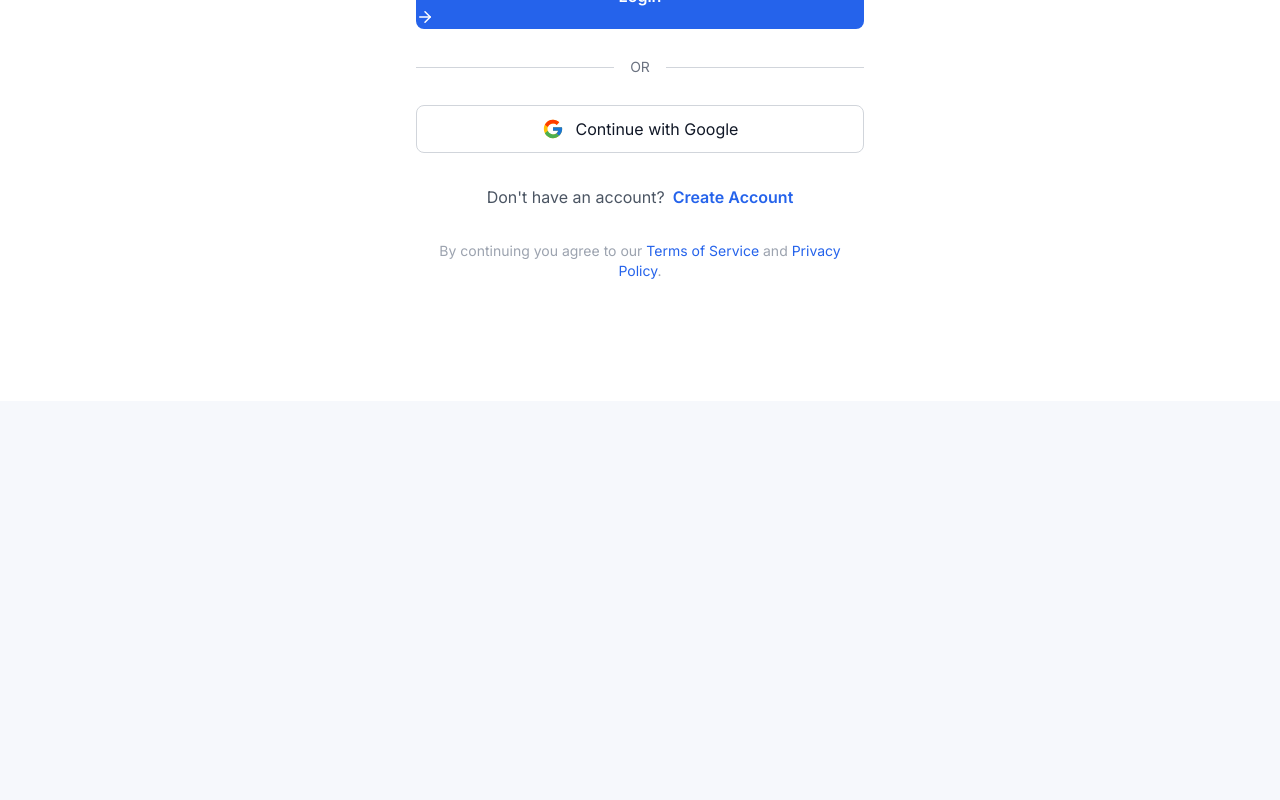
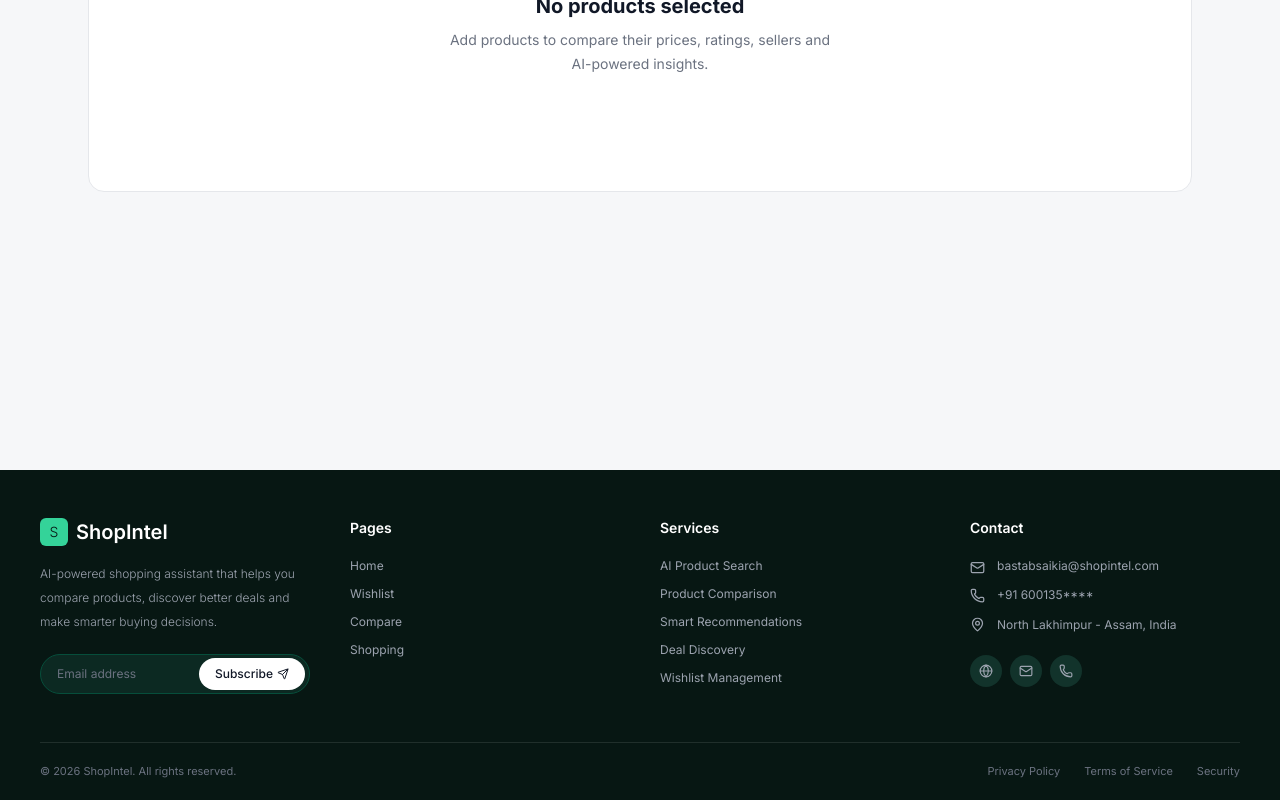
Before and after one commit to Bastab10/AI-Multi-Agent-Shopping-System-frontend, a React app: page /compare in a window 1280 px wide. Before the commit this address led to /login. Shown: the part 399-1199 px from the top of the page. Before the commit the page ends 800 px from the top, so only its background shows below. Built offline with nearby package versions, Linux system fonts and the light colour scheme; sample sign-in values are in the browser's storage; the HTML template or start-up script is replaced by a standard one.

Commit message:
UI improve

```diff
--- a/src/components/Footer.jsx
+++ b/src/components/Footer.jsx
@@ -1,107 +1,236 @@
-import { Mail, Phone, MapPin, Globe } from "lucide-react";
+import {
+  Mail,
+  Phone,
+  MapPin,
+  Globe,
+  Send,
+} from "lucide-react";
+
 import { Link } from "react-router-dom";
 
 function Footer() {
   const year = new Date().getFullYear();
 
   return (
-    <footer className="bg-[#0F172A] text-white mt-20">
-      <div className="max-w-7xl mx-auto px-6 lg:px-10 py-16">
-        <div className="grid gap-12 md:grid-cols-2 lg:grid-cols-4">
+    <footer className=" bg-[#071713] text-white">
+      <div className="mx-auto max-w-7xl px-6 lg:px-10">
 
+        {/* ================= MAIN FOOTER ================= */}
+        <div className="grid gap-10 py-12 md:grid-cols-2 lg:grid-cols-4">
+
+          {/* ================= BRAND ================= */}
           <div>
-            <h2 className="text-3xl font-black tracking-tight">ShopIntel</h2>
+            <div className="flex items-center gap-2">
+              <div className="flex h-7 w-7 items-center justify-center rounded-md bg-emerald-400">
+                <span className="text-sm font-black font-extralight text-[#071713]">
+                  S
+                </span>
+              </div>
 
-            <p className="mt-5 text-gray-400 leading-7">
+              <h2 className="text-xl font-semibold font-extralight">
+                ShopIntel
+              </h2>
+            </div>
+
+            <p className="mt-4 max-w-xs text-xs leading-6 font-extralight  text-gray-400">
               AI-powered shopping assistant that helps you compare products,
               discover better deals and make smarter buying decisions.
             </p>
+
+            {/* ================= SUBSCRIBE ================= */}
+            <div className="mt-5 flex h-10 max-w-[300px] items-center rounded-full border border-emerald-900 bg-[#0c2922] p-1">
+              <input
+                type="email"
+                placeholder="Email address"
+                className="min-w-0 flex-1 bg-transparent px-3 text-xs text-white outline-none placeholder:text-gray-500"
+              />
+
+              <button
+                type="button"
+                className="flex h-8 items-center gap-1 rounded-full bg-white px-4 text-xs font-medium text-gray-900 transition hover:bg-emerald-100"
+              >
+                Subscribe
+                <Send size={12} />
+              </button>
+            </div>
           </div>
 
-
+          {/* ================= PAGES ================= */}
           <div>
-            <h3 className="text-lg font-bold mb-5">Quick Links</h3>
+            <h3 className="mb-5 text-sm font-semibold">
+              Pages
+            </h3>
 
             <div className="flex flex-col gap-3">
               <Link
                 to="/"
-                className="text-gray-400 hover:text-white transition-colors"
+                className="text-xs text-gray-400 transition hover:text-white"
               >
                 Home
               </Link>
 
               <Link
                 to="/wishlist"
-                className="text-gray-400 hover:text-white transition-colors"
+                className="text-xs text-gray-400 transition hover:text-white"
               >
                 Wishlist
               </Link>
 
               <Link
                 to="/compare"
-                className="text-gray-400 hover:text-white transition-colors"
+                className="text-xs text-gray-400 transition hover:text-white"
               >
                 Compare
+              </Link>
+
+              <Link
+                to="/"
+                className="text-xs text-gray-400 transition hover:text-white"
+              >
+                Shopping
               </Link>
             </div>
           </div>
 
+          {/* ================= SERVICES ================= */}
+          <div>
+            <h3 className="mb-5 text-sm font-semibold">
+              Services
+            </h3>
 
-          <div>
-            <h3 className="text-lg font-bold mb-5">Contact</h3>
+            <div className="flex flex-col gap-3">
+              <span className="text-xs text-gray-400">
+                AI Product Search
+              </span>
 
-            <div className="space-y-4">
-              <div className="flex items-center gap-3 text-gray-400">
-                <Mail size={18} />
-                bastabsaikia@shopintel.com
-              </div>
+              <span className="text-xs text-gray-400">
+                Product Comparison
+              </span>
 
-              <div className="flex items-center gap-3 text-gray-400">
-                <Phone size={18} />
-                +91 600135****
-              </div>
+              <span className="text-xs text-gray-400">
+                Smart Recommendations
+              </span>
 
-              <div className="flex items-center gap-3 text-gray-400">
-                <MapPin size={18} />
-                North Lakhimpur - Assam, India
-              </div>
+              <span className="text-xs text-gray-400">
+                Deal Discovery
+              </span>
+
+              <span className="text-xs text-gray-400">
+                Wishlist Management
+              </span>
             </div>
           </div>
 
+          {/* ================= CONTACT ================= */}
+          <div>
+            <h3 className="mb-5 text-sm font-semibold">
+              Contact
+            </h3>
 
-          <div>
-            <h3 className="text-lg font-bold mb-5">Connect</h3>
+            <div className="space-y-3">
 
-            <div className="flex gap-4">
+              {/* Email */}
+              <div className="flex items-start gap-3">
+                <Mail
+                  size={15}
+                  className="mt-0.5 shrink-0 text-gray-400"
+                />
+
+                <span className="text-xs text-gray-400">
+                  bastabsaikia@shopintel.com
+                </span>
+              </div>
+
+              {/* Phone */}
+              <div className="flex items-center gap-3">
+                <Phone
+                  size={15}
+                  className="shrink-0 text-gray-400"
+                />
+
+                <span className="text-xs text-gray-400">
+                  +91 600135****
+                </span>
+              </div>
+
+              {/* Location */}
+              <div className="flex items-start gap-3">
+                <MapPin
+                  size={15}
+                  className="mt-0.5 shrink-0 text-gray-400"
+                />
+
+                <span className="text-xs leading-5 text-gray-400">
+                  North Lakhimpur - Assam, India
+                </span>
+              </div>
+
+            </div>
+
+            {/* ================= SOCIAL / CONNECT ================= */}
+            <div className="mt-5 flex gap-2">
+
               <a
                 href="#"
-                className="w-11 h-11 rounded-xl bg-slate-800 hover:bg-blue-600 transition flex items-center justify-center"
+                aria-label="Website"
+                className="flex h-8 w-8 items-center justify-center rounded-full bg-[#12332b] text-gray-400 transition hover:bg-emerald-500 hover:text-white"
               >
-                <Globe size={20} />
+                <Globe size={14} />
               </a>
 
               <a
                 href="#"
-                className="w-11 h-11 rounded-xl bg-slate-800 hover:bg-blue-600 transition flex items-center justify-center"
+                aria-label="Email"
+                className="flex h-8 w-8 items-center justify-center rounded-full bg-[#12332b] text-gray-400 transition hover:bg-emerald-500 hover:text-white"
               >
-                <Mail size={20} />
+                <Mail size={14} />
               </a>
 
               <a
                 href="#"
-                className="w-11 h-11 rounded-xl bg-slate-800 hover:bg-blue-600 transition flex items-center justify-center"
+                aria-label="Phone"
+                className="flex h-8 w-8 items-center justify-center rounded-full bg-[#12332b] text-gray-400 transition hover:bg-emerald-500 hover:text-white"
               >
-                <Phone size={20} />
+                <Phone size={14} />
               </a>
+
             </div>
           </div>
         </div>
 
-        <div className="border-t border-slate-800 mt-14 pt-8 flex flex-col md:flex-row justify-between items-center">
-          <p className="text-gray-400 text-sm">
+        {/* ================= BOTTOM BAR ================= */}
+        <div className="flex flex-col gap-4 border-t border-white/10 py-5 md:flex-row md:items-center md:justify-between">
+
+          {/* Copyright */}
+          <p className="text-[11px] text-gray-500">
             © {year} ShopIntel. All rights reserved.
           </p>
+
+          {/* Legal Links */}
+          <div className="flex gap-6">
+            <Link
+              to="#"
+              className="text-[11px] text-gray-500 transition hover:text-white"
+            >
+              Privacy Policy
+            </Link>
+
+            <Link
+              to="#"
+              className="text-[11px] text-gray-500 transition hover:text-white"
+            >
+              Terms of Service
+            </Link>
+
+            <Link
+              to="#"
+              className="text-[11px] text-gray-500 transition hover:text-white"
+            >
+              Security
+            </Link>
+          </div>
         </div>
+
       </div>
     </footer>
   );
--- a/src/components/Navbar.jsx
+++ b/src/components/Navbar.jsx
@@ -42,21 +42,17 @@ export default function Navbar() {
   ];
 
   const handleLogout = () => {
-    logout();
-    setMenuOpen(false);
+    localStorage.removeItem("token");
+    localStorage.removeItem("searchProducts");
+    localStorage.removeItem("compareProducts");
+
     navigate("/login");
   };
 
   return (
     <nav className="sticky top-0 z-50 w-full bg-white border-b border-gray-100">
       <div className="max-w-screen-2xl mx-auto h-[68px] px-5 sm:px-6 flex items-center justify-between">
-
-
-        <Link
-          to="/"
-          className="flex items-center gap-2 shrink-0 group"
-        >
-
+        <Link to="/" className="flex items-center gap-2 shrink-0 group">
           <div className="relative w-5 h-5 flex items-center justify-center">
             <Sparkles
               size={18}
@@ -65,16 +61,12 @@ export default function Navbar() {
             />
           </div>
 
-
           <span className="text-[20px] font-medium tracking-tight text-gray-900">
             Shop<span className="text-blue-600">Intel</span>
           </span>
         </Link>
 
-
         <div className="hidden lg:flex items-center gap-3">
-
-
           {nav.map((item) => {
             const isActive = location.pathname === item.path;
 
@@ -100,11 +92,8 @@ export default function Navbar() {
             );
           })}
 
-
           {isAuthenticated && (
             <div className="flex items-center gap-2 ml-2">
-
-
               <button
                 onClick={handleLogout}
                 title="Logout"
@@ -119,15 +108,11 @@ export default function Navbar() {
                   transition-colors
                 "
               >
-                <LogOut
-                  size={16}
-                  strokeWidth={2.2}
-                />
+                <LogOut size={16} strokeWidth={2.2} />
               </button>
             </div>
           )}
         </div>
-
 
         <button
           onClick={() => setMenuOpen((prev) => !prev)}
@@ -142,23 +127,15 @@ export default function Navbar() {
           "
           aria-label="Toggle menu"
         >
-          {menuOpen ? (
-            <X size={21} />
-          ) : (
-            <Menu size={21} />
-          )}
+          {menuOpen ? <X size={21} /> : <Menu size={21} />}
         </button>
       </div>
-
 
       {menuOpen && (
         <div className="lg:hidden border-t border-gray-100 bg-white">
           <div className="px-5 sm:px-6 py-4 flex flex-col gap-2">
-
-
             {nav.map((item) => {
-              const isActive =
-                location.pathname === item.path;
+              const isActive = location.pathname === item.path;
 
               return (
                 <Link
@@ -196,9 +173,7 @@ export default function Navbar() {
               );
             })}
 
-
             <div className="flex items-center gap-3 pt-3 mt-2 border-t border-gray-100">
-
               <Link
                 to="/wishlist"
                 onClick={() => setMenuOpen(false)}
@@ -242,11 +217,9 @@ export default function Navbar() {
               </Link>
             </div>
 
-
             {isAuthenticated && (
               <>
                 <div className="flex items-center gap-3 mt-3 pt-3 border-t border-gray-100">
-
                   <div className="w-8 h-8 rounded-full bg-blue-600 text-white flex items-center justify-center">
                     <UserRound size={15} />
                   </div>
@@ -256,12 +229,9 @@ export default function Navbar() {
                       {user?.name || "User"}
                     </span>
 
-                    <span className="text-[11px] text-gray-400">
-                      Account
-                    </span>
+                    <span className="text-[11px] text-gray-400">Account</span>
                   </div>
                 </div>
-
 
                 <button
                   onClick={handleLogout}
--- a/src/components/ProtectedRoute.jsx
+++ b/src/components/ProtectedRoute.jsx
@@ -2,9 +2,22 @@ import { Navigate } from "react-router-dom";
 import { useAuth } from "../context/AuthContext";
 
 function ProtectedRoute({ children }) {
-  const { user } = useAuth();
+  const { user, loading } = useAuth();
 
   const token = localStorage.getItem("token");
+
+  // AuthContext is still checking localStorage
+  if (loading) {
+    return (
+      <div className="min-h-screen flex items-center justify-center bg-white">
+        <div className="text-sm text-gray-500">
+          Loading...
+        </div>
+      </div>
+    );
+  }
+
+  // Not logged in
   if (!user || !token) {
     return <Navigate to="/login" replace />;
   }
--- a/src/context/AuthContext.jsx
+++ b/src/context/AuthContext.jsx
@@ -5,56 +5,82 @@ const AuthContext = createContext();
 
 export function AuthProvider({ children }) {
   const [user, setUser] = useState(null);
+  const [loading, setLoading] = useState(true);
 
   useEffect(() => {
+    const restoreAuth = () => {
       const token = localStorage.getItem("token");
       const savedUser = localStorage.getItem("user");
 
+      // No login information
       if (!token || token === "undefined" || !savedUser) {
         localStorage.removeItem("token");
         localStorage.removeItem("user");
         setUser(null);
+        setLoading(false);
         return;
       }
 
       try {
+        // Check JWT token
         const payload = JSON.parse(atob(token.split(".")[1]));
 
         const currentTime = Date.now() / 1000;
 
+        // Token expired
         if (payload.exp && payload.exp < currentTime) {
           localStorage.removeItem("token");
           localStorage.removeItem("user");
+
           setUser(null);
+          setLoading(false);
           return;
         }
 
-      axios.defaults.headers.common["Authorization"] = `Bearer ${token}`;
+        // Restore authorization
+        axios.defaults.headers.common["Authorization"] =
+          `Bearer ${token}`;
 
+        // Restore user
         setUser(JSON.parse(savedUser));
       } catch (error) {
         console.error("Invalid token:", error);
 
         localStorage.removeItem("token");
         localStorage.removeItem("user");
+
         setUser(null);
+      } finally {
+        setLoading(false);
       }
+    };
+
+    restoreAuth();
   }, []);
 
+  // Login
   const login = (userData, token) => {
     if (!token || token === "undefined") return;
 
     localStorage.setItem("token", token);
     localStorage.setItem("user", JSON.stringify(userData));
 
-    axios.defaults.headers.common["Authorization"] = `Bearer ${token}`;
+    axios.defaults.headers.common["Authorization"] =
+      `Bearer ${token}`;
 
     setUser(userData);
   };
 
+  // Logout
   const logout = () => {
     localStorage.removeItem("token");
     localStorage.removeItem("user");
+
+    // Clear previous user's shopping data
+    localStorage.removeItem("searchProducts");
+    localStorage.removeItem("compareProducts");
+
+    delete axios.defaults.headers.common["Authorization"];
 
     setUser(null);
   };
@@ -65,6 +91,7 @@ export function AuthProvider({ children }) {
         user,
         login,
         logout,
+        loading,
         isAuthenticated: !!user,
       }}
     >
--- a/src/pages/Home.jsx
+++ b/src/pages/Home.jsx
@@ -21,7 +21,14 @@ import Watch from "../assets/watch.png";
 import Phone from "../assets/phone.png";
 
 export default function Home() {
-  const [products, setProducts] = useState([]);
+  const [products, setProducts] = useState(() => {
+    try {
+      const saved = localStorage.getItem("searchProducts");
+      return saved ? JSON.parse(saved) : [];
+    } catch {
+      return [];
+    }
+  });
   const [recommendation, setRecommendation] = useState(null);
   const [comparison, setComparison] = useState(null);
   const [selectedProduct, setSelectedProduct] = useState(null);
@@ -60,6 +67,10 @@ export default function Home() {
   useEffect(() => {
     localStorage.setItem("compareProducts", JSON.stringify(compareProducts));
   }, [compareProducts]);
+
+  useEffect(() => {
+    localStorage.setItem("searchProducts", JSON.stringify(products));
+  }, [products]);
 
   useEffect(() => {
     if (shouldScrollToResults.current && products.length > 0) {
@@ -325,7 +336,10 @@ export default function Home() {
         recommendation ||
         comparison ||
         compareMessage) && (
-        <main ref={resultsRef} className="scroll-mt-20 bg-[#f7f8fc] px-4 py-12">
+        <main
+          ref={resultsRef}
+          className="scroll-mt-20 bg-gradient-to-br from-[#fffaf3] via-[#fff1fa] to-[#eef3ff] px-4 py-12"
+        >
           <div className="mx-auto max-w-7xl">
             {compareMessage && (
               <div className="mb-6 rounded-xl border border-yellow-200 bg-yellow-50 p-4 text-sm font-medium text-yellow-700">
@@ -345,9 +359,6 @@ export default function Home() {
             {products.length > 0 && (
               <section className="mb-12">
                 <div className="mb-6">
-                  <span className="inline-flex rounded-full bg-blue-100 px-3 py-1 text-xs font-bold text-blue-700">
-                    SHOPPING RESULTS
-                  </span>
 
                   <h2 className="mt-3 text-3xl font-extralight text-gray-900">
                     Recommended Products
--- a/src/services/api.js
+++ b/src/services/api.js
@@ -1,8 +1,8 @@
 import axios from "axios";
 
 const api = axios.create({
-    // baseURL: "http://localhost:5000/api",
-    baseURL: "https://ai-multi-agent-shopping-system.onrender.com/api",
+    baseURL: "http://localhost:5000/api",
+    // baseURL: "https://ai-multi-agent-shopping-system.onrender.com/api",
 
 });
 
--- a/src/services/authApi.js
+++ b/src/services/authApi.js
@@ -1,8 +1,8 @@
 import axios from "axios";
 
 const API = axios.create({
-  // baseURL: "http://localhost:5000/api",
-  baseURL: "https://ai-multi-agent-shopping-system.onrender.com/api",
+  baseURL: "http://localhost:5000/api",
+  // baseURL: "https://ai-multi-agent-shopping-system.onrender.com/api",
 });
 
 export const registerUser = (data) => API.post("/auth/register", data);
--- a/src/services/comparisonApi.js
+++ b/src/services/comparisonApi.js
@@ -1,8 +1,8 @@
 import axios from "axios";
 
 const API = axios.create({
-  // baseURL: "http://localhost:5000/api",
-  baseURL: "https://ai-multi-agent-shopping-system.onrender.com/api",
+  baseURL: "http://localhost:5000/api",
+  // baseURL: "https://ai-multi-agent-shopping-system.onrender.com/api",
 
 });
 
--- a/src/services/wishlistApi.js
+++ b/src/services/wishlistApi.js
@@ -1,8 +1,8 @@
 import axios from "axios";
 
 const API = axios.create({
-  // baseURL: "http://localhost:5000/api",
-  baseURL: "https://ai-multi-agent-shopping-system.onrender.com/api",
+  baseURL: "http://localhost:5000/api",
+  // baseURL: "https://ai-multi-agent-shopping-system.onrender.com/api",
 });
 
 API.interceptors.request.use((config) => {
```
Lines whose indentation alone changed are shown as unchanged.
